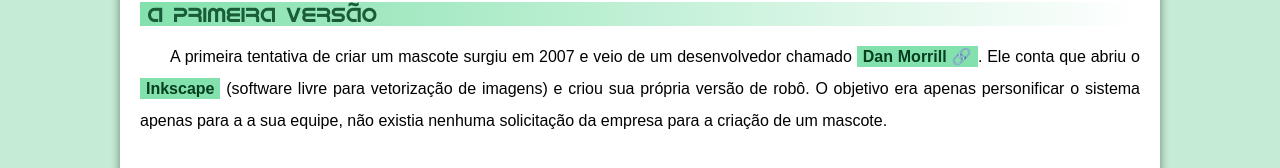
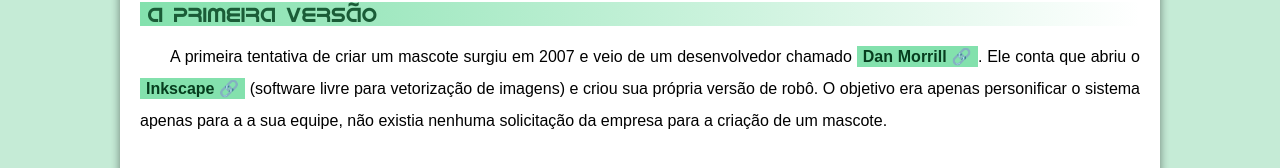
Before and after one commit to danielhbbarbosa/projeto-android, a plain HTML site: page index.html in a window 1280 px wide. Shown: the part 407-575 px from the top of the page. Drawn offline with Linux system fonts and the light colour scheme.

Commit message:
Update index.html

```diff
--- a/index.html
+++ b/index.html
@@ -27,7 +27,7 @@
 
             <h2>A primeira versão</h2>
 
-            <p>A primeira tentativa de criar um mascote surgiu em 2007 e veio de um desenvolvedor chamado <a href="https://androidcommunity.com/dan-morrill-shows-us-the-android-mascot-that-almost-was-20130103/" target="_blank" class="externo">Dan Morrill</a>. Ele conta que abriu o <a href="https://inkscape.org/pt-br/" target="_blank">Inkscape</a> (software livre para vetorização de imagens) e criou sua própria versão de robô. O objetivo era apenas personificar o sistema apenas para a a sua equipe, não existia nenhuma solicitação da empresa para a criação de um mascote.</p>
+            <p>A primeira tentativa de criar um mascote surgiu em 2007 e veio de um desenvolvedor chamado <a href="https://androidcommunity.com/dan-morrill-shows-us-the-android-mascot-that-almost-was-20130103/" target="_blank" class="externo">Dan Morrill</a>. Ele conta que abriu o <a href="https://inkscape.org/pt-br/" target="_blank" class="externo">Inkscape</a> (software livre para vetorização de imagens) e criou sua própria versão de robô. O objetivo era apenas personificar o sistema apenas para a a sua equipe, não existia nenhuma solicitação da empresa para a criação de um mascote.</p>
 
             <picture>
                 <source media="(max-width: 670px)" srcset="imagens/dan-droids-pq.png">
```
